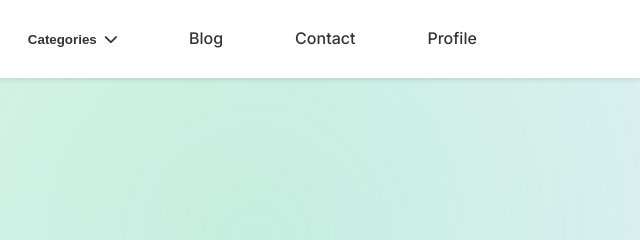
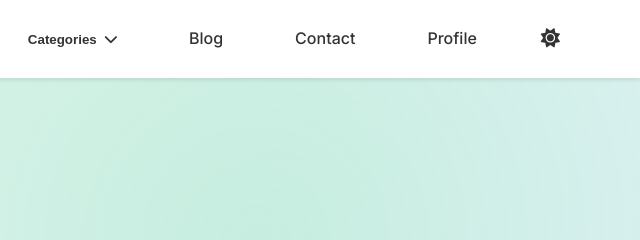
Before and after one commit to Mohi-7/Eco-Sphere, a plain HTML site: page index.html in a window 1280 px wide. Shown: the top 240 px of the page, 640-1280 px from the left. Drawn offline with nearby package versions, Linux system fonts and the light colour scheme.

Commit message:
Update index.html

```diff
--- a/index.html
+++ b/index.html
@@ -39,6 +39,7 @@
         </li>
         <li class="nav-item" role="none">
           <button id="theme-toggle" class="theme-toggle" aria-label="Toggle dark mode">
+            <i class="fas fa-sun" aria-hidden="true"></i>
             <i class="fas fa-moon" aria-hidden="true"></i>
           </button>
         </li>
```
